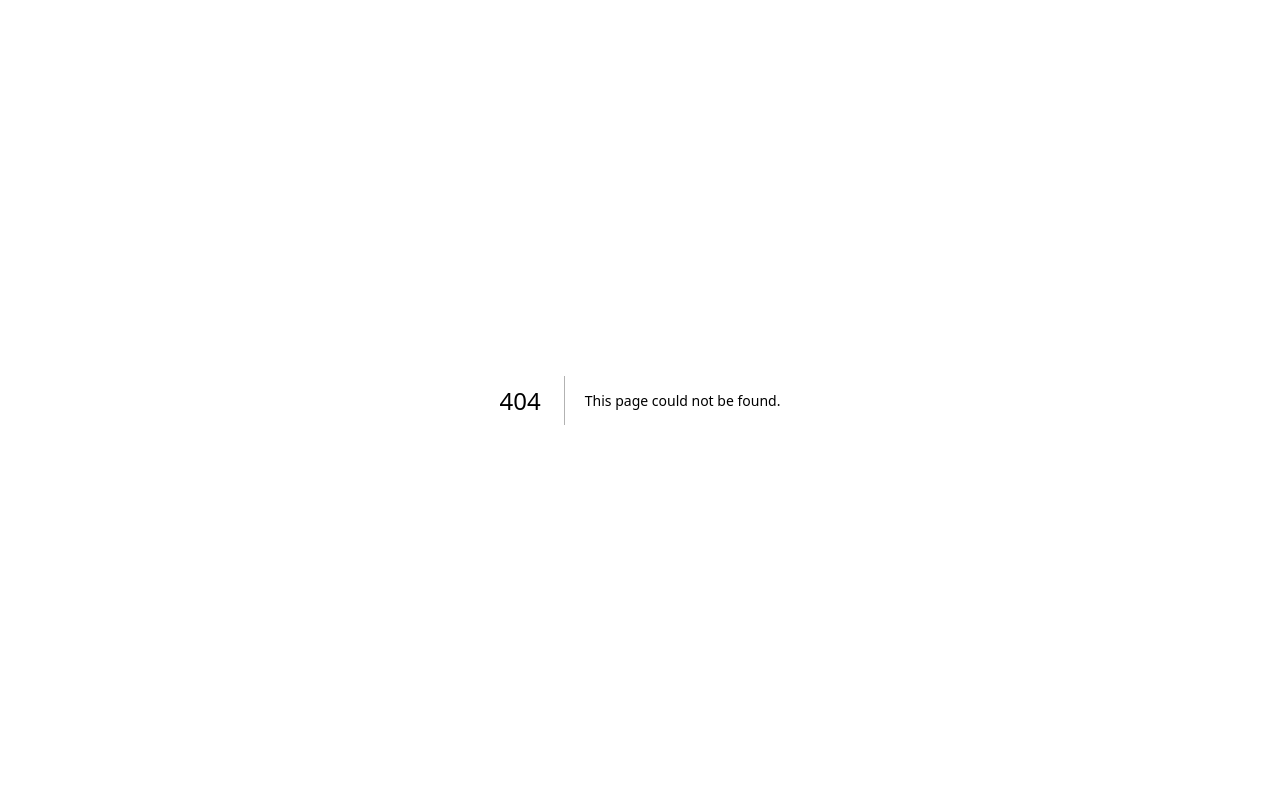
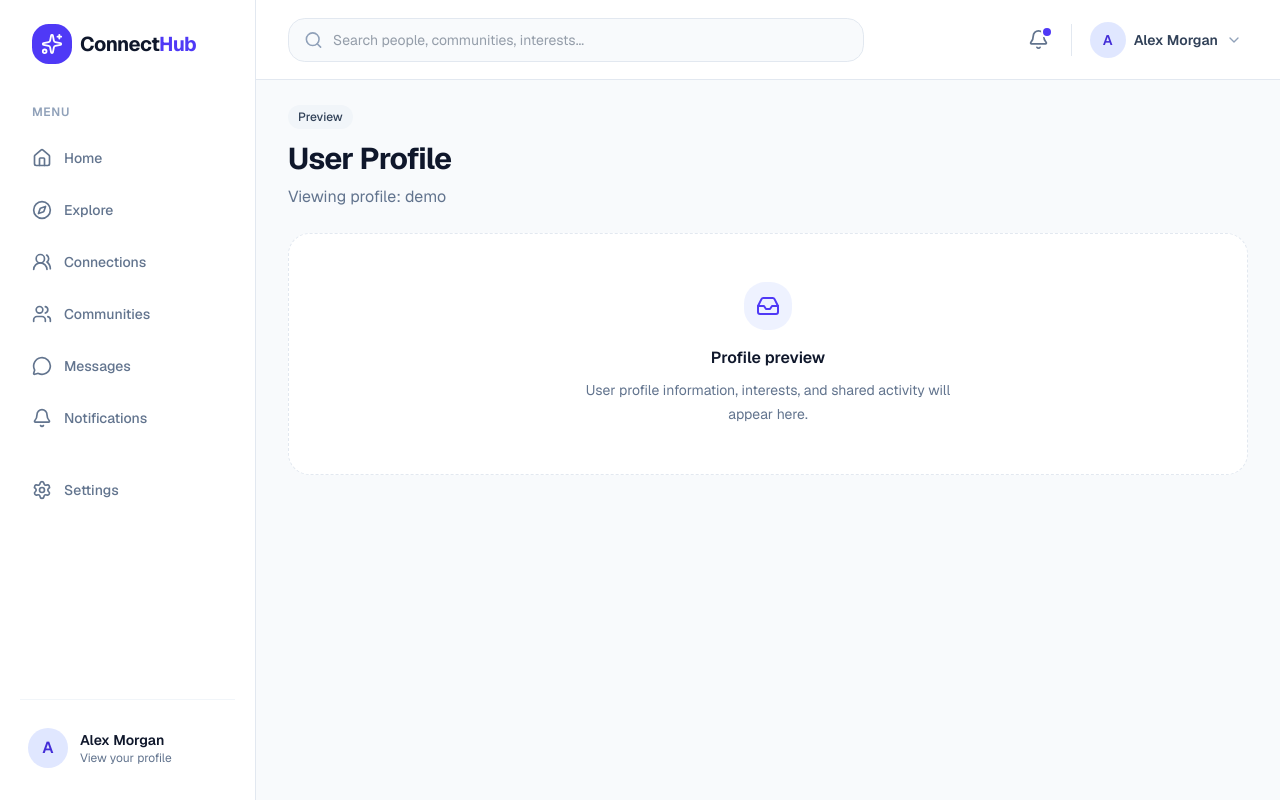
Before and after one commit to Ranjita431/ConnectHub, a Next.js app: page /profile/demo in a window 1280 px wide. Before the commit this address had no page. Built offline with nearby package versions, Linux system fonts and the light colour scheme.

Commit message:
adding profile details

```diff
--- /dev/null
+++ b/src/app/(app)/profile/[userId]/page.tsx
@@ -0,0 +1,31 @@
+import type { Metadata } from "next"
+import { PagePlaceholder } from "@/components/layout/page-placeholder"
+
+type ProfilePageProps = {
+  params: Promise<{
+    userId: string
+  }>
+}
+
+export async function generateMetadata({
+  params,
+}: ProfilePageProps): Promise<Metadata> {
+  const { userId } = await params
+
+  return {
+    title: `Profile ${userId}`,
+  }
+}
+
+export default async function ProfilePage({ params }: ProfilePageProps) {
+  const { userId } = await params
+
+  return (
+    <PagePlaceholder
+      title="User Profile"
+      description={`Viewing profile: ${userId}`}
+      emptyTitle="Profile preview"
+      emptyDescription="User profile information, interests, and shared activity will appear here."
+    />
+  )
+}
```
